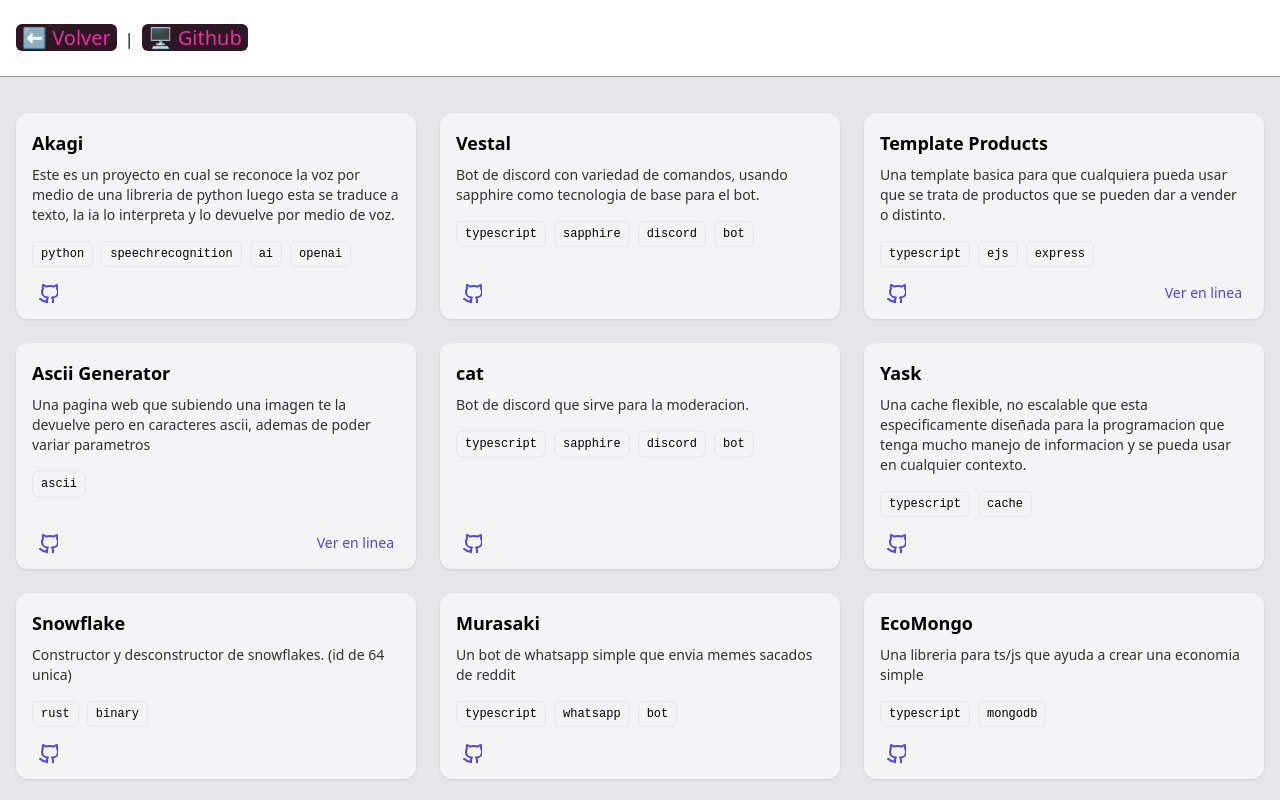
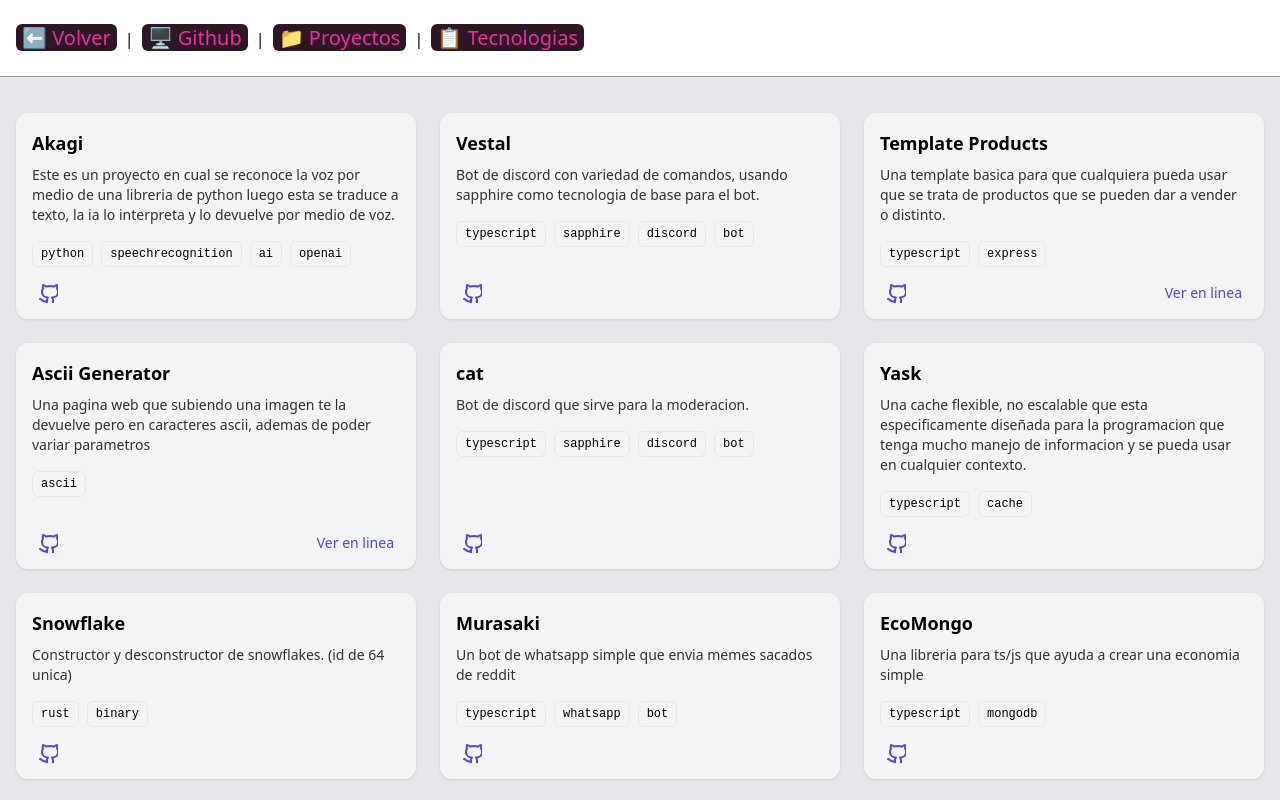
Before and after one commit to nnachonesa/portafolio, a Next.js app: page /components/projects in a window 1280 px wide. Shown: the top 800 px of the page. Built offline with nearby package versions, Linux system fonts and the light colour scheme; no server answers.

Commit message:
add rest

```diff
--- a/next.config.ts
+++ b/next.config.ts
@@ -8,13 +8,15 @@ const nextConfig: NextConfig = {
             os: false,
             ...config.resolve.fallback,
         };
-    return config
+        return config;
     },
     /* config options here */
     devIndicators: false,
-  images:{
-    remotePatterns: [new URL("https://avatars.githubusercontent.com/u/76927919?v=4")]
-  }
+    images: {
+        remotePatterns: [
+            new URL("https://avatars.githubusercontent.com/u/76927919?v=4"),
+        ],
+    },
 };
 
 export default nextConfig;
--- a/src/app/globals.css
+++ b/src/app/globals.css
@@ -188,7 +188,7 @@ html {
     cursor: pointer;
     display: none;
     position: absolute;
-    bottom: 1rem;
+    bottom: 4rem;
     left: 50%;
     transform: translateX(-50%);
 
@@ -221,6 +221,9 @@ html {
 
 @media screen and (min-width: 768px) {
     .scroll {
+        display: block;
+    }
+    .nav-nav {
         display: block;
     }
 }
--- a/src/app/layout.tsx
+++ b/src/app/layout.tsx
@@ -4,10 +4,11 @@ import type { Metadata } from "next";
 import { usePathname } from "next/navigation";
 import "./globals.css";
 import ThemeProvider from "./components/toggleTheme/themeProvider";
-
+import Button/* , { ButtonStyle } */ from "./components/Button";
 
 
 const metadata: Metadata = {
+
     title: "Nacho | Portafolio",
     description: "Nacho Portafolio",
     icons: {
@@ -26,7 +27,7 @@ const metadata: Metadata = {
         description: "Nacho Portafolio",
         site: "https://github.com/nnachonesa",
     },
-    keywords: ["portafolio"],
+    keywords: ["portafolio", "nestjs", "typescript"],
 };
 
 export default function RootLayout({
@@ -41,25 +42,47 @@ export default function RootLayout({
                     <br />
                     {IsHome() !== true && (
                         <>
-                            <a
+                            <Button
                                 className="rounded-xs text-xl nav-a ml-4"
                                 href="../"
-                            >
-                                ⬅ Volver
-                            </a>
+                                text="⬅ Volver"
+                            ></Button>
                             <span className="ml-2">|</span>
                         </>
                     )}
-                    <a
+                    <Button
                         className="rounded-xs text-xl nav-a mx-2"
                         href="https://github.com/nnachonesa"
-                        target="_blank"
-                        rel="noreferrer"
+                        // target="_blank"
+                        // rel="noreferrer"
+                        text="🖥️ Github"
+                    ></Button>
+                    <span className="">|</span>
+                    <Button
+                        href="./#projects"
+                        text="📁 Proyectos"
+                        className="rounded-xs text-xl nav-a ml-2">
+                    </Button>
+                    <span className="ml-2">|</span>
+                    <Button
+                        className="rounded-xs text-xl nav-a ml-2"
+                        href="./#skills"
+                        text="📋 Tecnologias"
+                    ></Button>
+                    {/*                  <span className="ml-2">|</span>
+                    <a
+                        className="rounded-xs text-xl nav-a ml-2"
+                        href="./#articles"
                     >
-                        🖥️ Github
-                    </a>
-
-
+                        ✍ Posts
+                    </a> */}
+                    {/* <span className="ml-2">|</span>
+                    <a
+                        className="rounded-xs text-xl nav-a ml-2"
+                        href="./projects-posts/robot-sumo.tsx"
+                    >
+                        📍 Ultimo post
+                    </a> */}
                     <br />
                     <br />
                 </nav>
--- a/src/app/page.tsx
+++ b/src/app/page.tsx
@@ -1,7 +1,7 @@
 "use client";
 import Intro from "./components/intro/page";
 import Projects from "./components/projects/page";
-import Articles from "./components/articles/page";
+// import Articles from "./components/articles/page";
 import Skills from "./components/skills/page";
 import Footer from "./components/footer/page";
 import Tt from "./components/toggleTheme/page";
@@ -14,7 +14,7 @@ export default function Home() {
                 <Tt />
                 <Intro />
                 <Projects />
-                <Articles />
+                {/* <Articles /> */}
                 <Skills />
                 <Footer />
             </main>
--- a/src/data/projects.json
+++ b/src/data/projects.json
@@ -15,7 +15,7 @@
         {
             "name": "Template Products",
             "description": "Una template basica para que cualquiera pueda usar que se trata de productos que se pueden dar a vender o distinto.",
-            "tags": ["typescript", "ejs", "express"],
+            "tags": ["typescript", "express"],
             "html_url": "https://github.com/nnachonesa/template-products",
             "live_url": "https://nnachonesa.github.io/projects/template-products.html"
         },
```
Also changed, not shown: public/assets/images/excali_schem_cache.png (added), 1 other file (tests, documents, lock files or other folders). Lines whose indentation alone changed are shown as unchanged.
